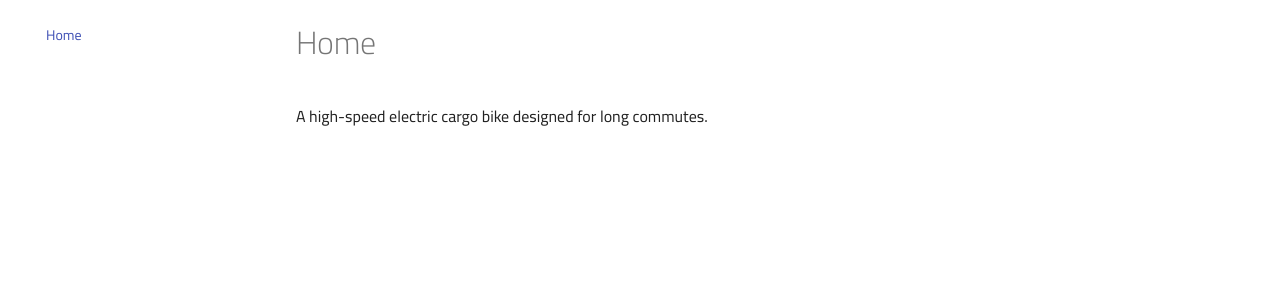
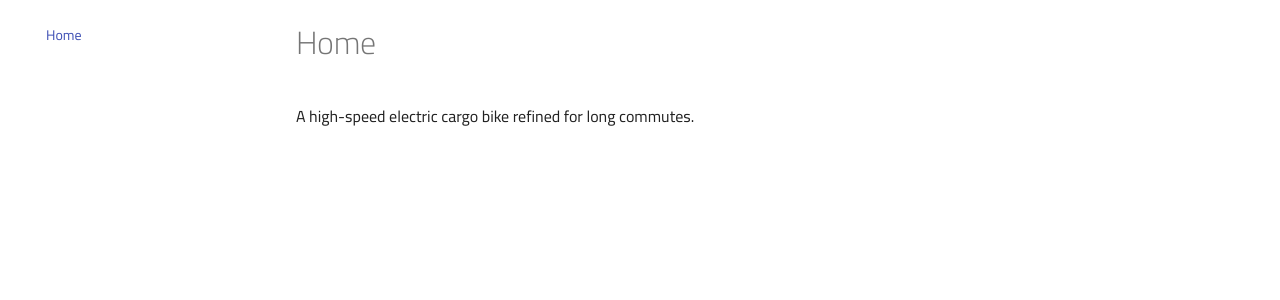
Before and after one commit to alec-bike/alec-bike.github.io, an MkDocs documentation site: the page built from docs/index.md, in a window 1280 px wide. Shown: the part 124-424 px from the top of the page. Built offline with MkDocs 1.6.1 and Material for MkDocs 9.7.7, drawn with Linux system fonts in a browser that asks for light colours; some web fonts are replaced.

Commit message:
Change admonition.

```diff
--- a/docs/index.md
+++ b/docs/index.md
@@ -1,3 +1,3 @@
 # Home
 
-A high-speed electric cargo bike designed for long commutes.
+A high-speed electric cargo bike refined for long commutes.
```
Also changed, not shown: README.md (+2 -2 lines).
